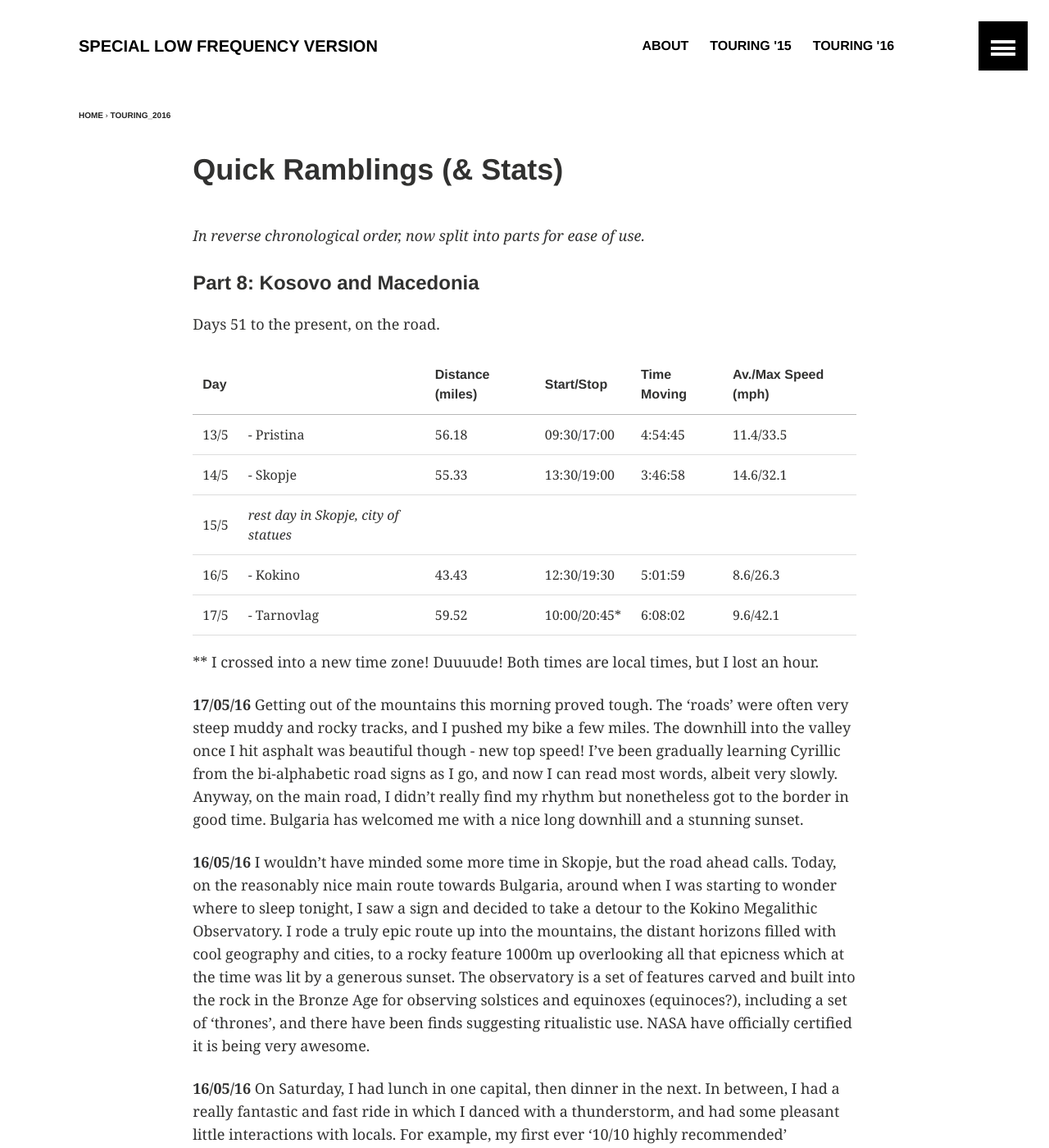
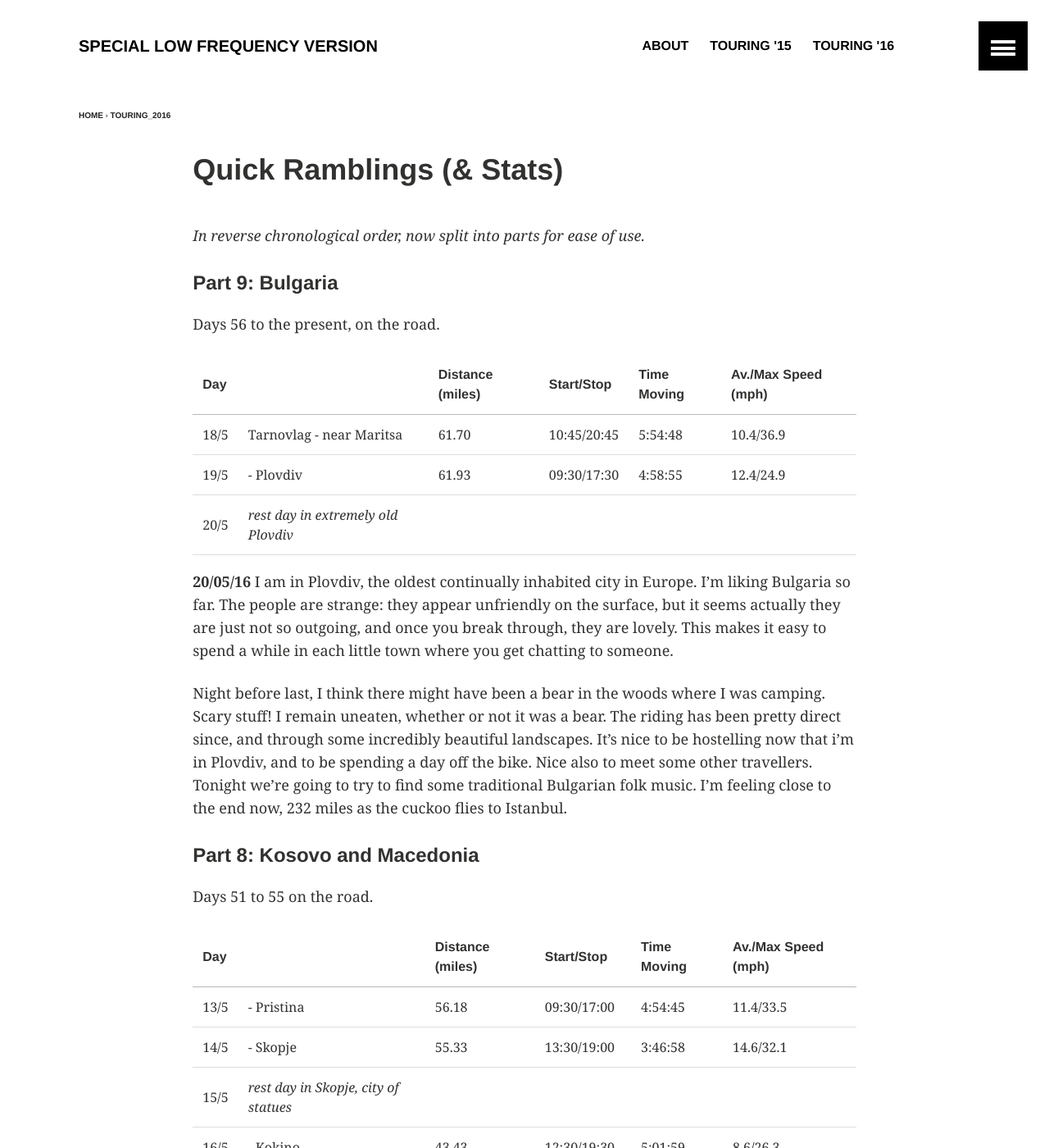
Before and after one commit to ArthurStart/git-blog, a Jekyll site: the page built from _posts/touring/2016-03-24-Quick-Update.md, in a window 1280 px wide and 1400 px high. Shown: the whole window at 82% size. Built offline with Jekyll 4.4.1, drawn with Linux system fonts in a browser that asks for light colours; comment, search, counter and statistics services are not loaded.

Commit message:
Update from Plovdiv

```diff
--- a/_posts/touring/2016-03-24-Quick-Update.md
+++ b/_posts/touring/2016-03-24-Quick-Update.md
@@ -10,8 +10,22 @@ image:
 
 *In reverse chronological order, now split into parts for ease of use.*
 
+#### Part 9: Bulgaria
+Days 56 to the present, on the road.
+
+| Day | | Distance (miles) | Start/Stop | Time Moving | Av./Max Speed (mph) |
+| --- | ---------------- | ----------  | ----------- | ----------------- |
+| 18/5 | Tarnovlag - near Maritsa | 61.70 | 10:45/20:45 | 5:54:48 | 10.4/36.9 |
+| 19/5 | - Plovdiv       | 61.93 | 09:30/17:30 | 4:58:55 | 12.4/24.9 |
+| 20/5 | *rest day in extremely old Plovdiv* |
+
+**20/05/16**
+I am in Plovdiv, the oldest continually inhabited city in Europe. I'm liking Bulgaria so far. The people are strange: they appear unfriendly on the surface, but it seems actually they are just not so outgoing, and once you break through, they are lovely. This makes it easy to spend a while in each little town where you get chatting to someone.
+
+Night before last, I think there might have been a bear in the woods where I was camping. Scary stuff! I remain uneaten, whether or not it was a bear. The riding has been pretty direct since, and through some incredibly beautiful landscapes. It's nice to be hostelling now that i'm in Plovdiv, and to be spending a day off the bike. Nice also to meet some other travellers. Tonight we're going to try to find some traditional Bulgarian folk music. I'm feeling close to the end now, 232 miles as the cuckoo flies to Istanbul.
+
 #### Part 8: Kosovo and Macedonia
-Days 51 to the present, on the road.
+Days 51 to 55 on the road.
 
 | Day | | Distance (miles) | Start/Stop | Time Moving | Av./Max Speed (mph) |
 | --- | ---------------- | ----------  | ----------- | ----------------- |
```
